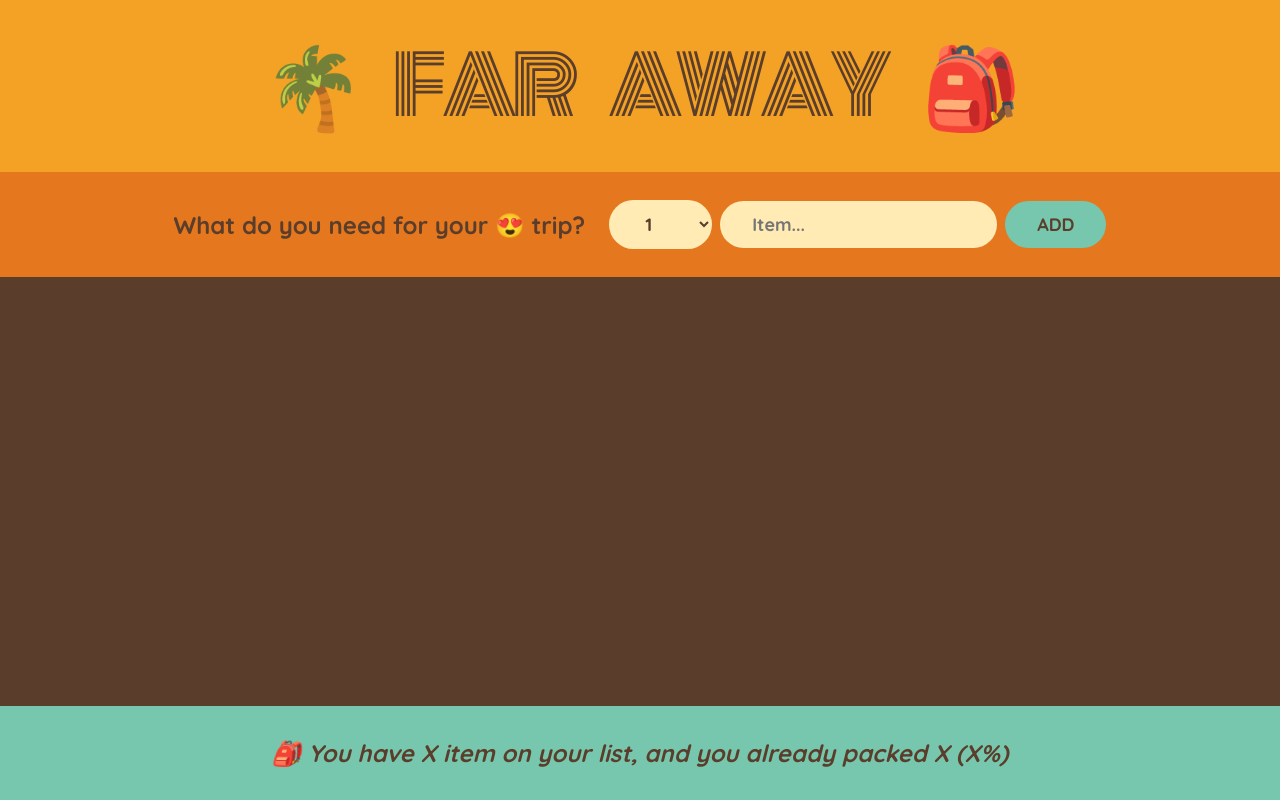
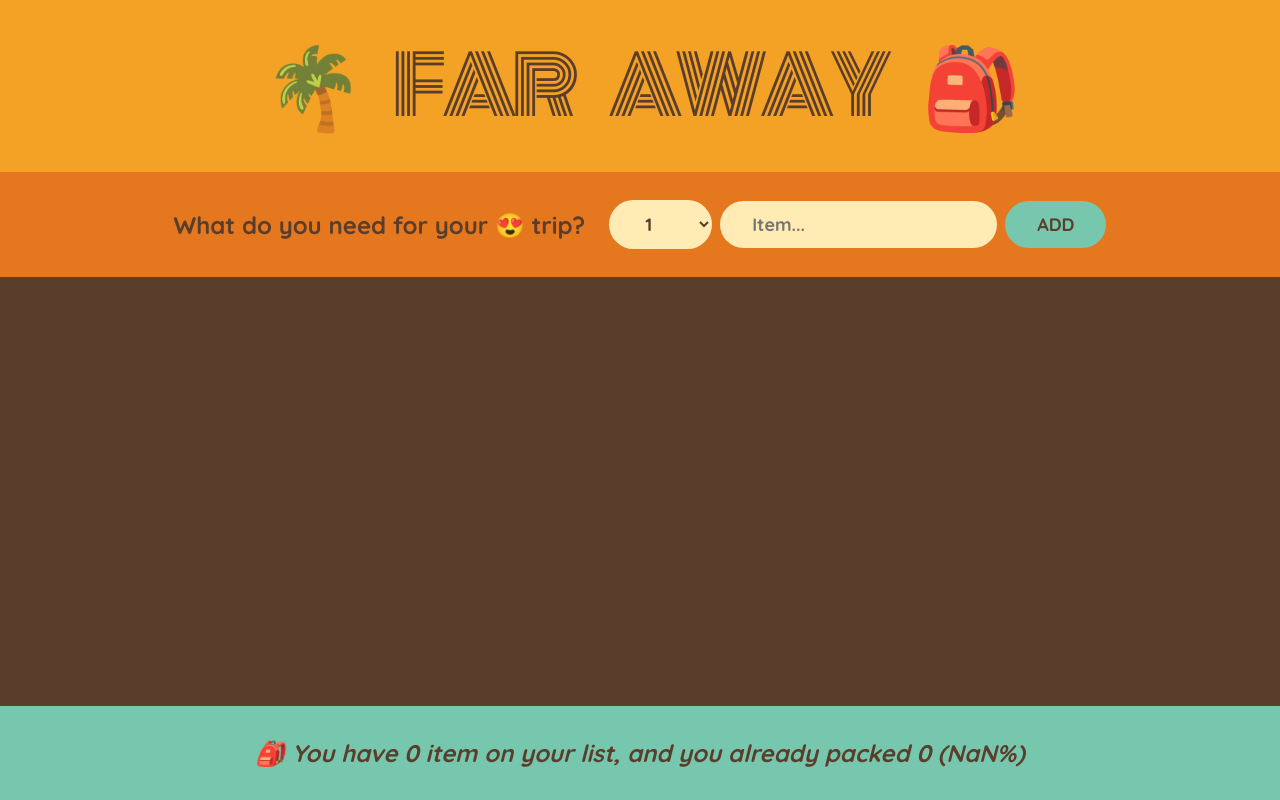
Before and after one commit to barorod/react-study, a React (Vite) app: page / in a window 1280 px wide. Built offline with nearby package versions, Linux system fonts and the light colour scheme.

Commit message:
feat: Add total items and packed stats

```diff
--- a/src/App.jsx
+++ b/src/App.jsx
@@ -31,7 +31,7 @@ const App = () => {
         onRemoveItem={handleRemoveItem}
         items={items}
       />
-      <Stats />
+      <Stats items={items} />
     </div>
   );
 };
--- a/src/Stats.jsx
+++ b/src/Stats.jsx
@@ -1,7 +1,12 @@
-const Stats = () => {
+const Stats = ({ items }) => {
+  const totalItems = items.length;
+  const totalPacked = items.filter((item) => item.packed).length;
   return (
     <footer className='stats'>
-      <em>🎒 You have X item on your list, and you already packed X (X%)</em>
+      <em>
+        🎒 You have {totalItems} item on your list, and you already packed{' '}
+        {totalPacked} ({`${Math.round((totalPacked / totalItems) * 100)}%`})
+      </em>
     </footer>
   );
 };
```
